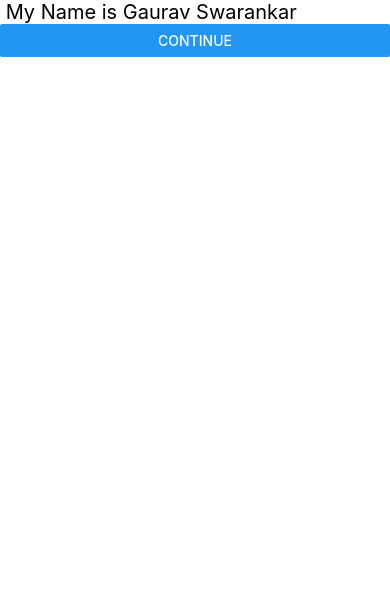
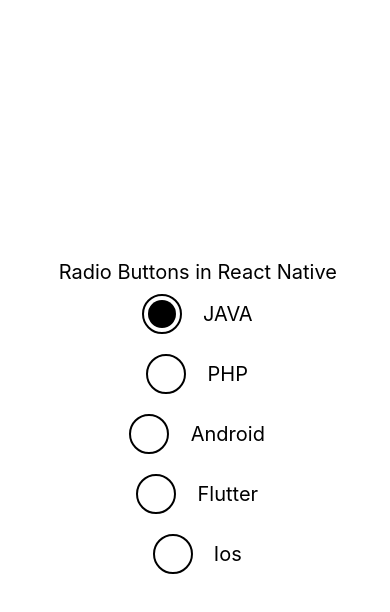
Before and after one commit to Anonymousgaurav/react_basics, a React Native app: screen / in a window 390 px wide. Shown: the top 612 px of the page. Built offline with nearby package versions, Linux system fonts and the light colour scheme.

Commit message:
render dynamic radio buttons with map function

```diff
--- a/App.tsx
+++ b/App.tsx
@@ -1,20 +1,107 @@
-import React from 'react';
+import React, { useState } from 'react';
 import {
   Button,
   SafeAreaView,
-  Text
+  StyleSheet,
+  Text,
+  TouchableHighlight,
+  TouchableOpacity,
+  View
 } from 'react-native';
 
 
 function App() {
-  return(
-<SafeAreaView>
-  <Text style={{fontSize : 20}}> My Name is Gaurav Swarankar</Text>
-  <Button title='Continue'></Button>
-</SafeAreaView>
+
+const skills = [
+  {
+    id : 1,
+    name : "JAVA"
+  },
+  {
+    id : 2,
+    name : "PHP"
+  },
+  {
+    id : 3,
+    name : "Android"
+  },
+  {
+    id : 4,
+    name : "Flutter"
+  },
+  {
+    id : 5,
+    name : "Ios"
+  }
+]
+const [selectedRadio,setSelectedRadio] = useState(1);
+
+
+
+  return (
+    <SafeAreaView style={styles.main}>
+      <Text style={{ fontSize: 20 }}> Radio Buttons in React Native</Text>
+
+
+     {
+      skills.map((item,index) =>  <TouchableOpacity
+      key={index}
+      onPress={() => setSelectedRadio(item.id)}>
+      <View style={styles.radioWrapper}>
+        <View style={styles.radio}>
+         {
+          selectedRadio == item.id ?   <View style={styles.radioBg}>
+
+          </View> : null
+         }
+        </View>
+        <Text style={styles.radioText}>  {item.name} </Text>
+      </View>
+    </TouchableOpacity>
+    )
+     }
+
+    </SafeAreaView>
 
   );
 }
 
 
+const styles = StyleSheet.create(
+  {
+    main: {
+      flex: 1,
+      alignItems: 'center',
+      justifyContent: 'center'
+
+    },
+    radioText: {
+      fontSize: 20,
+      color: 'black'
+
+
+    },
+    radio: {
+      height: 40,
+      width: 40,
+      borderColor: 'black',
+      borderWidth: 2,
+      borderRadius: 20,
+      margin: 10,
+    },
+    radioWrapper: {
+      flexDirection: 'row',
+      alignItems: 'center'
+    },
+    radioBg: {
+      backgroundColor: 'black',
+      height: 28,
+      width: 28,
+      borderRadius: 20,
+      margin: 4
+    }
+  }
+)
+
+
 export default App;
```
